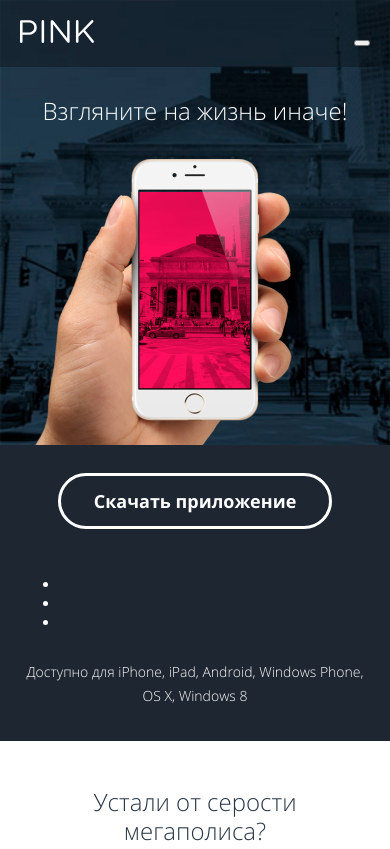
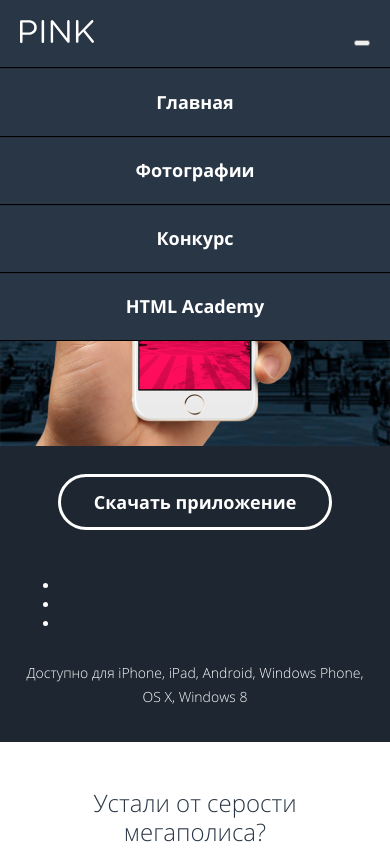
Before and after one commit to ZIKZAGis/1764517-pink-24, a website: page source/index.html in a window 390 px wide. Shown: the top 849 px of the page. Drawn offline with nearby package versions, Linux system fonts and the light colour scheme; files that its build step writes are made by us from their sources.

Commit message:
Делает адаптивную шапку

```diff
--- a/source/index.html
+++ b/source/index.html
@@ -12,7 +12,7 @@
     <header class="page-header">
       <div class="page-header__wrapper page-header__wrapper-m">
         <div class="page-header__wrapper-index">
-          <div class="page-header__navigation">
+          <div class="page-header__navigation page-header__navigation--active">
             <a class="page-header__logo" href="#">
               <svg class="page-header__logo-glasses" focusable="false" width="59" height="40" viewBox="0 0 59 40" fill="none" xmlns="http://www.w3.org/2000/svg" role="img" aria-label="очки">
                 <path fill-rule="evenodd" clip-rule="evenodd" d="M53.8917 6.58616L58.9302 27.7312C59.0013 27.9491
@@ -90,7 +90,7 @@
                 </span>
               </button>
               <div class="main-nav__wrapper">
-                <ul class="main-nav__list">
+                <ul class="main-nav__list main-nav__list--active">
                   <li class="main-nav__item">
                     <a class="main-nav__link" href="#">
                       Главная
--- a/source/less/header/main-nav.less
+++ b/source/less/header/main-nav.less
@@ -1,14 +1,69 @@
+.main-nav__wrapper {
+  position: absolute;
+  top: 68px;
+  left: 0;
+  width: 100%;
+
+  @media (min-width: @tablet-width) {
+    top: 108px;
+  }
+
+  @media (min-width: @desktop-width) {
+    position: relative;
+    top: 0;
+  }
+}
+
 .main-nav__list {
   display: none;
   list-style-type: none;
+
+  @media (min-width: @desktop-width) {
+    display: flex;
+    flex-wrap: wrap;
+    min-width: 620px;
+    max-width: 1200px;
+    background-color: transparent;
+  }
+}
+
+.main-nav__list--active {
+  display: block;
   margin: 0;
   padding: 0;
   text-align: center;
+  background-color: #283645;
 
   @media (min-width: @desktop-width) {
     display: flex;
-    justify-content: space-between;
     min-width: 620px;
+    background-color: transparent;
+  }
+}
+
+.main-nav__item {
+  padding: 18px 5px;
+  box-shadow:
+    0 1px 0 @black,
+    inset 0 2px 0 rgba(0, 0, 0, 0.15);
+
+  @media (min-width: @desktop-width) {
+    padding: 0 39px;
+    box-shadow: none;
+
+    &:last-child {
+      padding-right: 0;
+    }
+  }
+}
+
+.main-nav__item:first-child {
+  box-shadow:
+    0 1px 0 @black,
+    inset 0 1px 0 rgba(0, 0, 0, 0.15);
+
+  @media (min-width: @desktop-width) {
+    box-shadow: none;
   }
 }
 
--- a/source/less/header/page-header.less
+++ b/source/less/header/page-header.less
@@ -1,4 +1,5 @@
 .page-header__wrapper {
+  position: relative;
   color: @white;
   background-color: #1d2631;
   background-image: url("../../img/index/background/background-intro-s.jpg");
@@ -51,6 +52,16 @@
 
   @media (min-width: @desktop-width) {
     padding: 27px 130px 40px;
+  }
+}
+
+.page-header__navigation--active {
+  background-color: #283645;
+  border-bottom: 1px solid @black;
+
+  @media (min-width: @desktop-width) {
+    background-color: rgba(0, 0, 0, 0.3);
+    border: none;
   }
 }
 
```
